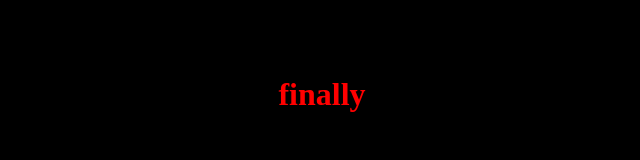
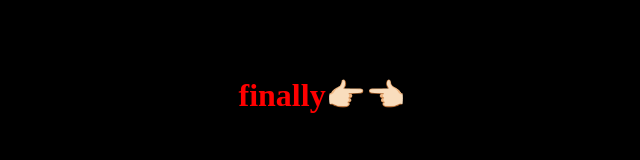
Before and after one commit to Nitinop/doyouloveme, a plain HTML site: page test.html in a window 1280 px wide. Shown: the whole page, without its empty margins (318-958 px from the left). Drawn offline with Linux system fonts and the light colour scheme.

Commit message:
Update test.html

```diff
--- a/test.html
+++ b/test.html
@@ -28,6 +28,6 @@
     </style>
 </head>
 <body>
-    <div class="p"><h1>finally</h1></div>
+    <div class="p"><h1>finally👉🏻👈🏻</h1></div>
 </body>
 </html>
```
